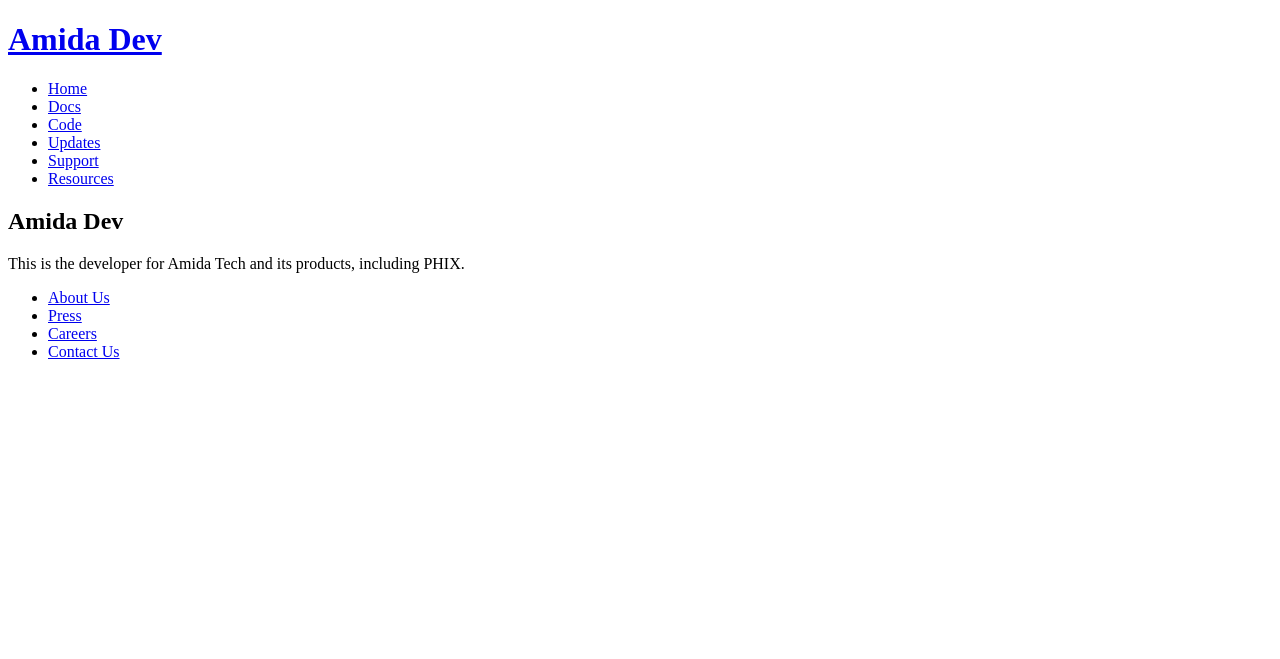
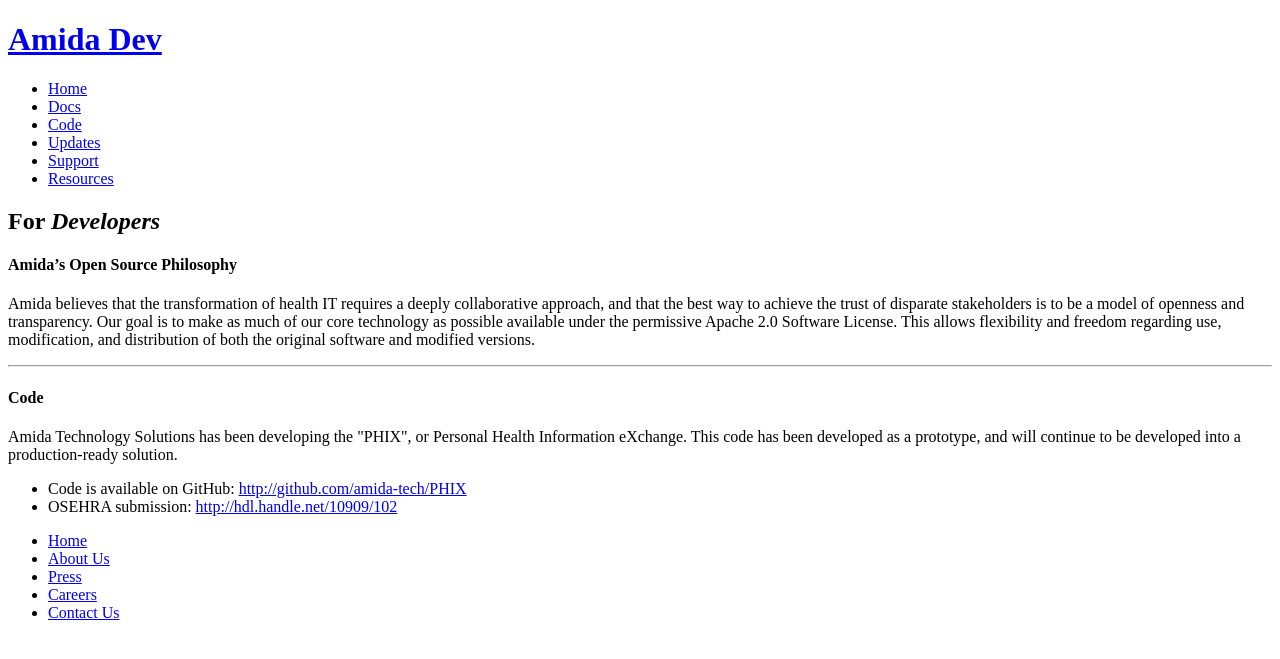
Before and after one commit to amida-tech/developers.amida.com, a Jekyll site: the page built from index.html, in a window 1280 px wide. Shown: the top 659 px of the page. Built offline with Jekyll 4.4.1, drawn with Linux system fonts in a browser that asks for light colours.

Commit message:
update home page layout

```diff
--- /dev/null
+++ b/CNAME
@@ -0,0 +1 @@
+amida-dev.publicprivatesector.org
--- a/_includes/footer.html
+++ b/_includes/footer.html
@@ -5,10 +5,11 @@
         <div class="row">
             <div class="small-12 columns">
                 <ul>
-                    <li><a href="../about/index.html">About Us</a></li>
-                    <li><a href="../press/index.html">Press</a></li>
-                    <li><a href="../careers/index.html">Careers</a></li>
-                    <li><a href="../contact/index.html">Contact Us</a></li>
+                    <li><a href="http://amida-tech.com/index.htmll">Home</a></li>
+                    <li><a href="http://amida-tech.com/about/index.htmll">About Us</a></li>
+                    <li><a href="http://amida-tech.com/press/index.html">Press</a></li>
+                    <li><a href="http://amida-tech.com/careers/index.html">Careers</a></li>
+                    <li><a href="http://amida-tech.com/contact/index.html">Contact Us</a></li>
                 </ul>
             </div><!--/small 12 -->
         </div><!--/row -->
--- a/index.html
+++ b/index.html
@@ -4,6 +4,36 @@
 overview: true
 ---
 
-<h2>Amida Dev</h2>
+<div class="row">
+<div class="large-9 large-centered columns">
 
-<p>This is the developer for Amida Tech and its products, including PHIX.</p>
+<h2>For <em>Developers</em></h2>
+
+<h4>Amida’s Open Source Philosophy</h4>
+
+<p>Amida believes that the transformation of health IT requires a deeply collaborative approach, and that the best way to achieve the trust of disparate stakeholders is to be a model of openness and transparency.  Our goal is to make as much of our core technology as possible available under the permissive Apache 2.0 Software License. This allows flexibility and freedom regarding use, modification, and distribution of both the original software and modified versions.</p>
+
+<hr />
+
+</div><!--/large 9  -->
+</div><!--/row  -->
+
+
+<div class="row">
+
+<div class="large-9 large-centered columns">
+<div class="panel">
+<h4>Code</h4>
+
+<p>
+Amida Technology Solutions has been developing the "PHIX", or Personal Health Information eXchange. This code has been developed as a prototype, and will continue to be developed into a production-ready solution.
+<ul>
+<li>Code is available on GitHub: <a href="http://github.com/amida-tech/PHIX">http://github.com/amida-tech/PHIX</a></li>
+<li>OSEHRA submission: <a href="http://hdl.handle.net/10909/102">http://hdl.handle.net/10909/102</a></li>
+</ul>
+</p>
+
+</div><!--/panel  -->
+</div><!--/large 9-->
+
+</div><!--/row  -->
```
